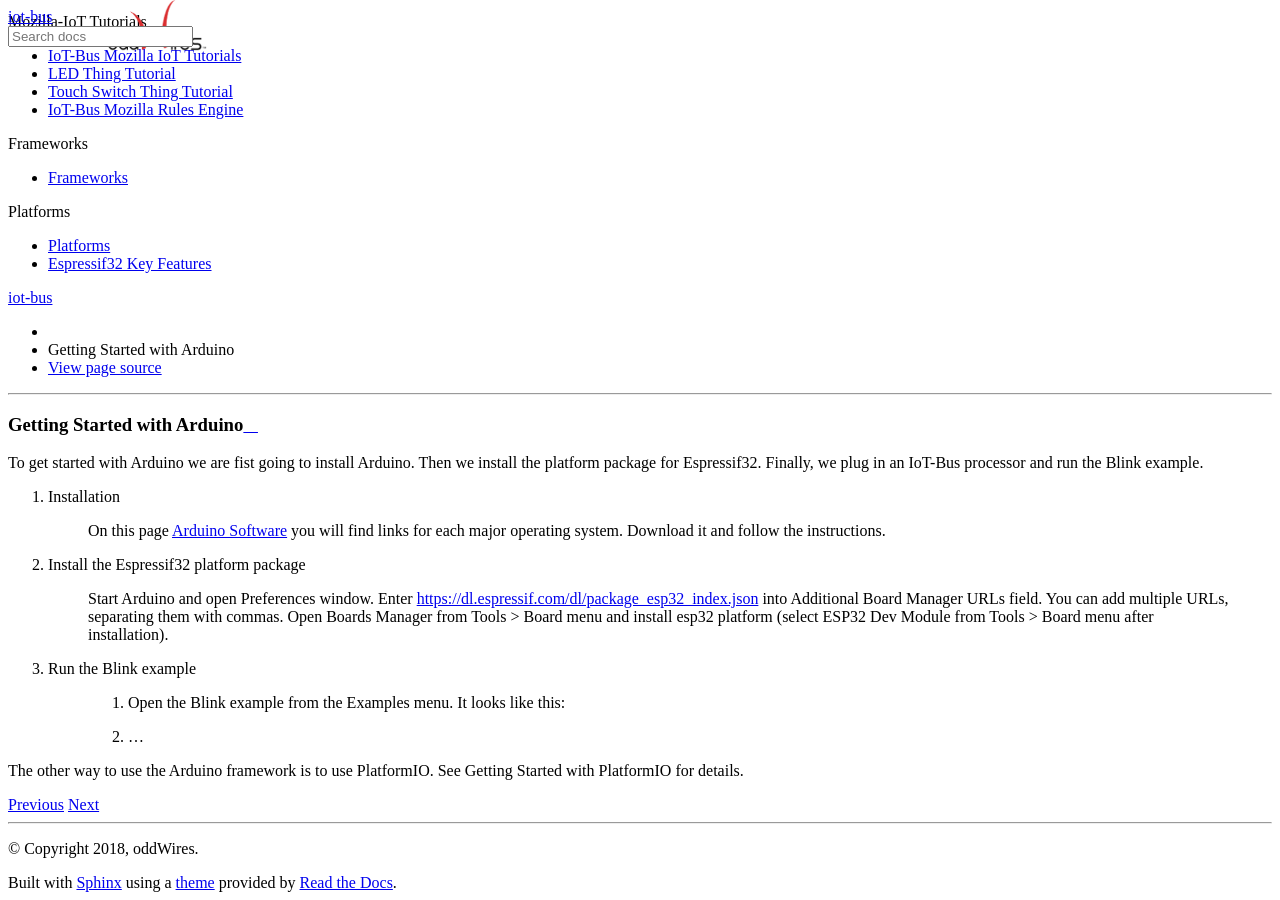
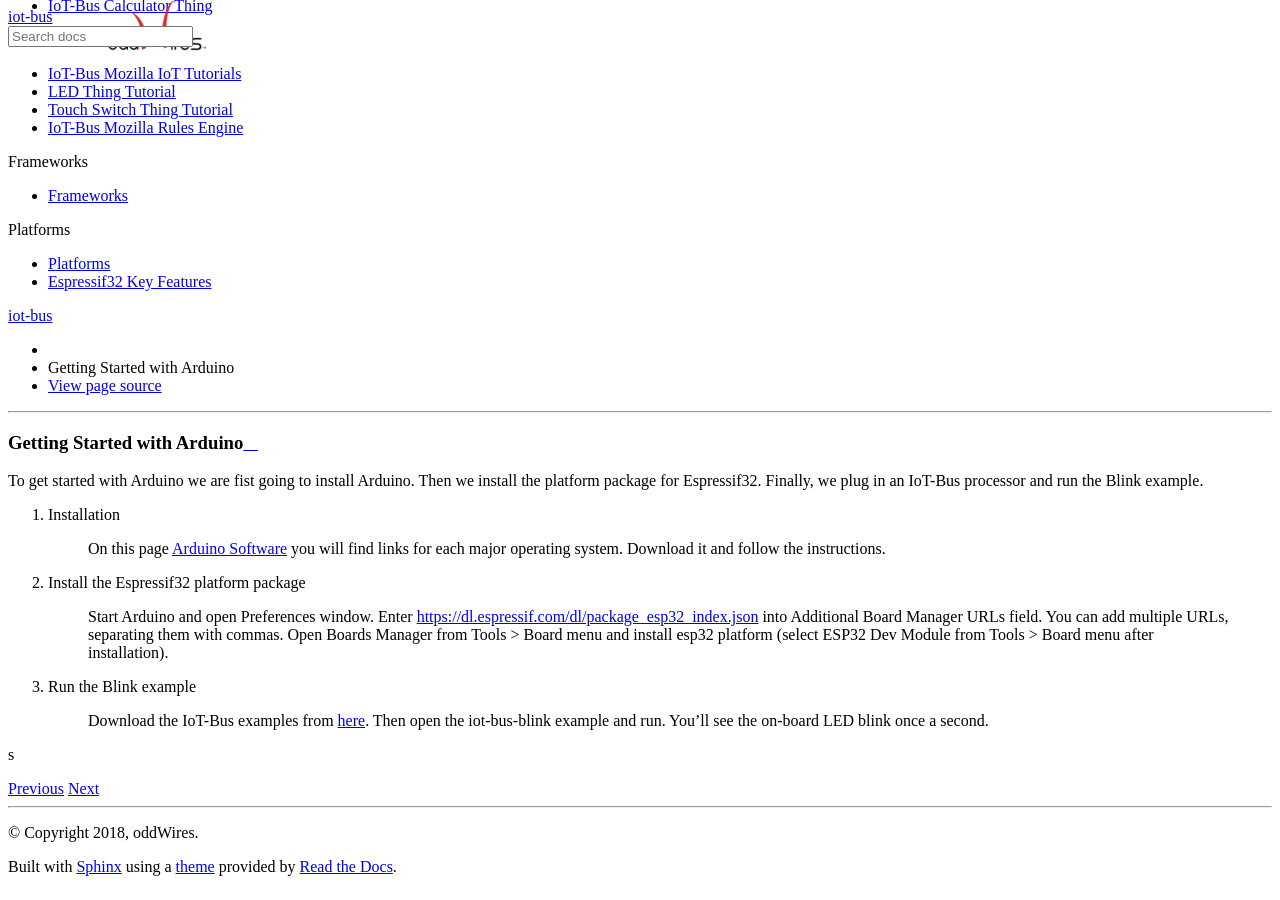
Before and after one commit to iot-bus/iot-bus.github.io, a Sphinx documentation site: the page built from docs/source/getting-started/iot-bus-getting-started-with-arduino.rst, in a window 1280 px wide and 900 px high, scrolled down 1115 px. Built offline with Sphinx 7.4.7 and the Read the Docs theme 2.0.0, drawn with Linux system fonts in a browser that asks for light colours; some of the changed text lies outside the part shown.

```diff
--- a/docs/source/getting-started/iot-bus-getting-started-with-arduino.rst
+++ b/docs/source/getting-started/iot-bus-getting-started-with-arduino.rst
@@ -19,13 +19,6 @@
 
 3. Run the Blink example
 
-    a. Open the Blink example from the Examples menu. It looks like this:
-
-    .. code-block: c++
-
-        Some code
-
-
-    b. ...
-
-The other way to use the Arduino framework is to use PlatformIO. See Getting Started with PlatformIO for details.
+    Download the IoT-Bus examples from `here <https://github.com/iot-bus/iot-bus-examples-arduino>`_.
+    Then open the iot-bus-blink example and run. You'll see the on-board LED blink once a second.
+s
--- a/docs/source/mozilla-iot-examples/mozilla-iot-bus-relay-thing.rst
+++ b/docs/source/mozilla-iot-examples/mozilla-iot-bus-relay-thing.rst
@@ -14,7 +14,7 @@
     This example code is in the public domain.
     */
 
-    //TODO: Hardcode your wifi credentials here (and keep it private)
+    //TODO: Hard-code your WiFi credentials here (and keep it private)
     const char* ssid = "........";
     const char* password = "........";
 
--- a/docs/source/tutorials/iot-bus-mozilla-touch-switch.rst
+++ b/docs/source/tutorials/iot-bus-mozilla-touch-switch.rst
@@ -150,7 +150,7 @@
     :width: 100%
 
 The LED should respond to you turning it off and on in the Mozilla IoT interface!
-There are lots more examples in the Github file you downloaded or cloned.
+There are lots more examples in PlatformIO format `here <https://github.com/iot-bus/iot-bus-mozilla-iot-examples-platformio>`_ or in `Arduino format <https://github.com/iot-bus/iot-bus-mozilla-iot-examples-arduino>`_.
 
 The full code is shown below.
 
```
Also changed, not shown: docs/source/getting-started/iot-bus-getting-started-with-esp-idf.rst (+5 -2 lines), docs/source/getting-started/iot-bus-getting-started-with-microblocks.rst (added, +19 -0 lines), docs/source/getting-started/iot-bus-getting-started-with-platformio.rst (+6 -2 lines), docs/source/index.rst (+17 -10 lines).
